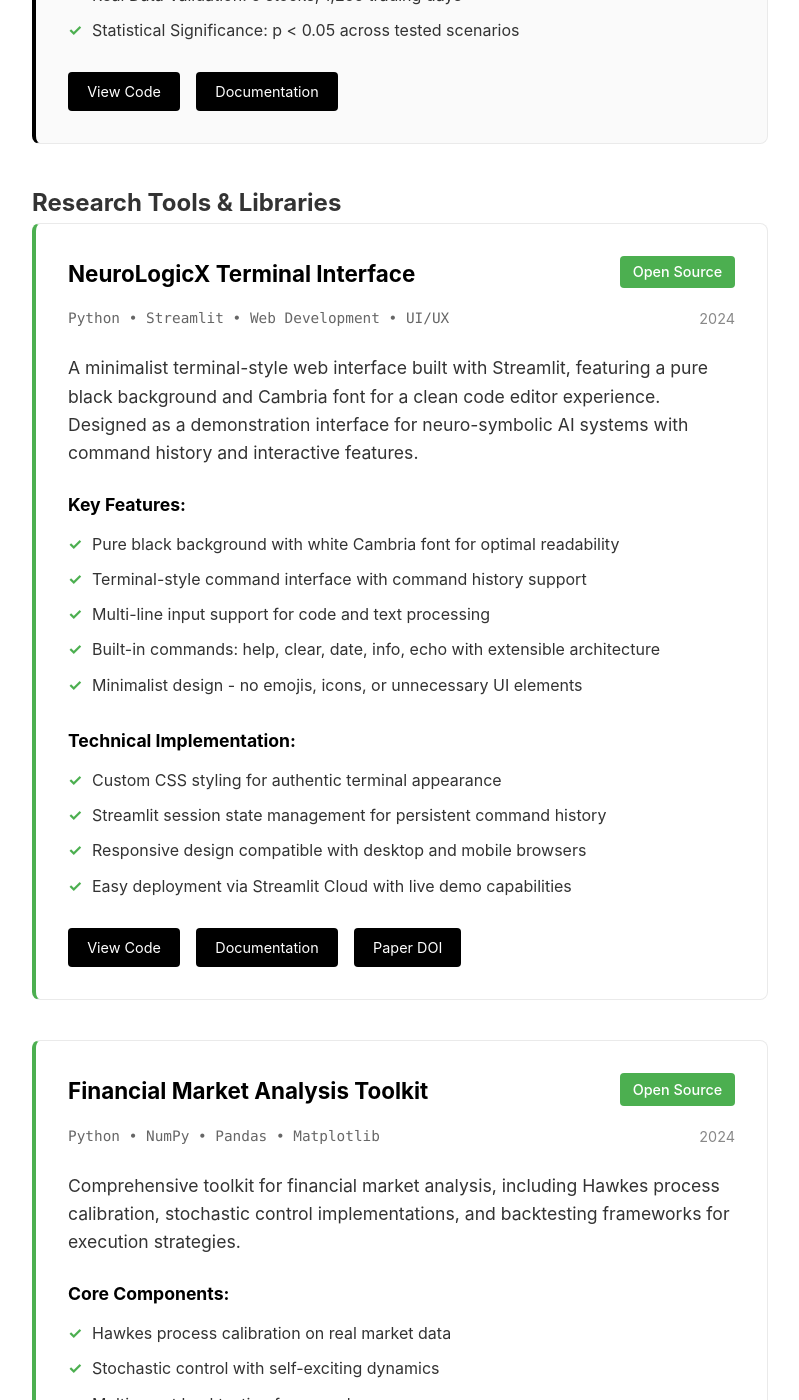
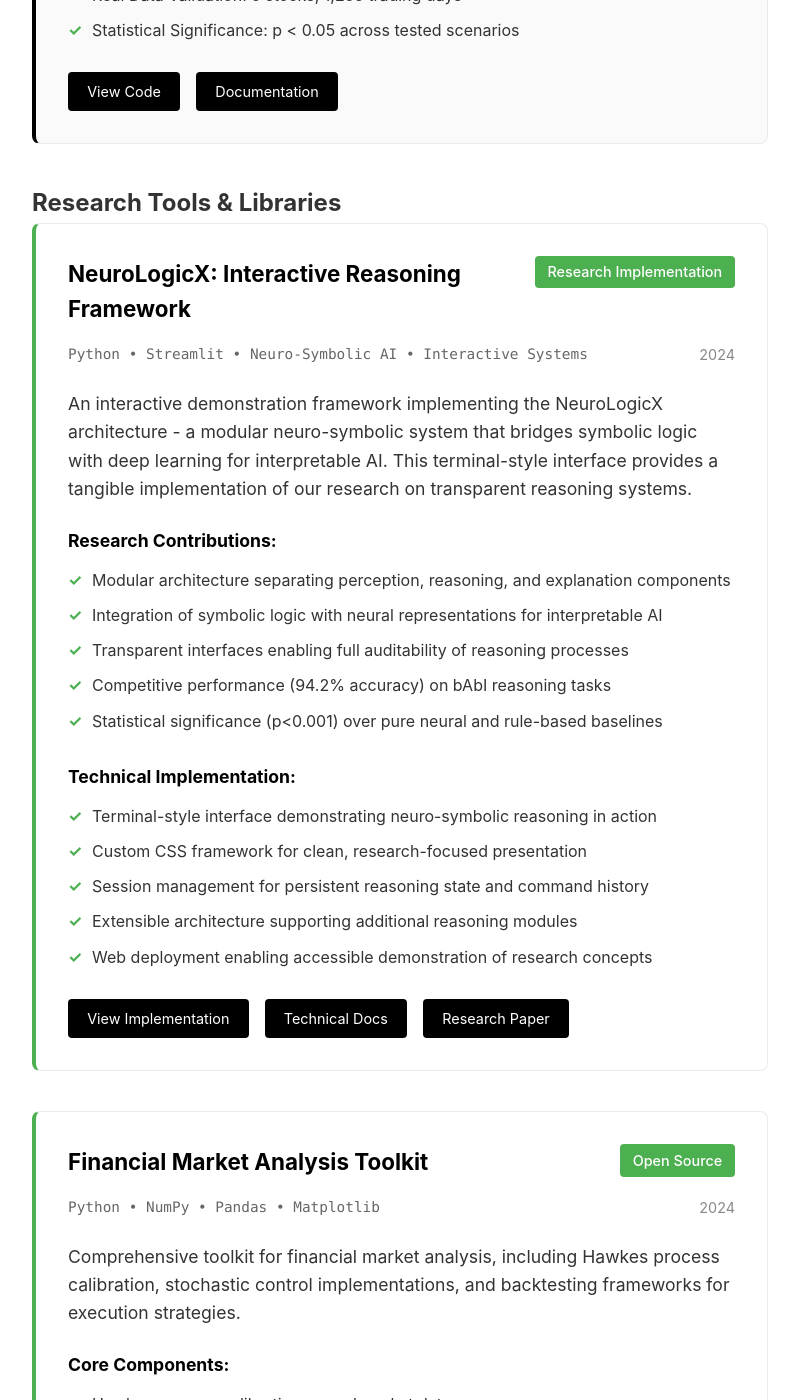
Before and after one commit to Abhishek282001Tiwari/Personal_Website, a Jekyll site: the page built from projects.md, in a window 1280 px wide and 1400 px high, scrolled down 1750 px. Shown: the whole window, without its empty margins (240-1039 px from the left). Built offline with Jekyll 4.4.1, drawn with Linux system fonts in a browser that asks for light colours.

Commit message:
Add NeuroLogicX Terminal Interface project

```diff
--- a/projects.md
+++ b/projects.md
@@ -86,40 +86,41 @@ Hands-on implementations and research prototypes exploring computational finance
 
 <div class="project library">
     <div class="project-header">
-        <h3>NeuroLogicX Terminal Interface</h3>
-        <span class="project-status">Open Source</span>
+        <h3>NeuroLogicX: Interactive Reasoning Framework</h3>
+        <span class="project-status">Research Implementation</span>
     </div>
     <div class="project-meta">
-        <span class="project-tech">Python • Streamlit • Web Development • UI/UX</span>
+        <span class="project-tech">Python • Streamlit • Neuro-Symbolic AI • Interactive Systems</span>
         <span class="project-date">2024</span>
     </div>
     <p class="project-description">
-        A minimalist terminal-style web interface built with Streamlit, featuring a pure black background and Cambria font for a clean code editor experience. Designed as a demonstration interface for neuro-symbolic AI systems with command history and interactive features.
+        An interactive demonstration framework implementing the NeuroLogicX architecture - a modular neuro-symbolic system that bridges symbolic logic with deep learning for interpretable AI. This terminal-style interface provides a tangible implementation of our research on transparent reasoning systems.
     </p>
     <div class="project-features">
-        <h4>Key Features:</h4>
+        <h4>Research Contributions:</h4>
         <ul>
-            <li>Pure black background with white Cambria font for optimal readability</li>
-            <li>Terminal-style command interface with command history support</li>
-            <li>Multi-line input support for code and text processing</li>
-            <li>Built-in commands: help, clear, date, info, echo with extensible architecture</li>
-            <li>Minimalist design - no emojis, icons, or unnecessary UI elements</li>
+            <li>Modular architecture separating perception, reasoning, and explanation components</li>
+            <li>Integration of symbolic logic with neural representations for interpretable AI</li>
+            <li>Transparent interfaces enabling full auditability of reasoning processes</li>
+            <li>Competitive performance (94.2% accuracy) on bAbI reasoning tasks</li>
+            <li>Statistical significance (p<0.001) over pure neural and rule-based baselines</li>
         </ul>
     </div>
     <div class="project-results">
         <h4>Technical Implementation:</h4>
         <ul>
-            <li>Custom CSS styling for authentic terminal appearance</li>
-            <li>Streamlit session state management for persistent command history</li>
-            <li>Responsive design compatible with desktop and mobile browsers</li>
-            <li>Easy deployment via Streamlit Cloud with live demo capabilities</li>
+            <li>Terminal-style interface demonstrating neuro-symbolic reasoning in action</li>
+            <li>Custom CSS framework for clean, research-focused presentation</li>
+            <li>Session management for persistent reasoning state and command history</li>
+            <li>Extensible architecture supporting additional reasoning modules</li>
+            <li>Web deployment enabling accessible demonstration of research concepts</li>
         </ul>
     </div>
     <div class="project-links">
-    <a href="https://github.com/Abhishek282001Tiwari/neurologicx_terminal" class="project-link">View Code</a>
-    <a href="https://github.com/Abhishek282001Tiwari/neurologicx_terminal/blob/main/README.md" class="project-link">Documentation</a>
-    <a href="https://doi.org/10.36227/techrxiv.175295182.20276969/v1" class="project-link">Paper DOI</a>
-</div>
+        <a href="https://github.com/Abhishek282001Tiwari/neurologicx_terminal" class="project-link">View Implementation</a>
+        <a href="https://github.com/Abhishek282001Tiwari/neurologicx_terminal/blob/main/README.md" class="project-link">Technical Docs</a>
+        <a href="https://doi.org/10.36227/techrxiv.175295182.20276969/v1" class="project-link">Research Paper</a>
+    </div>
 </div>
 
 <div class="project library">
```
